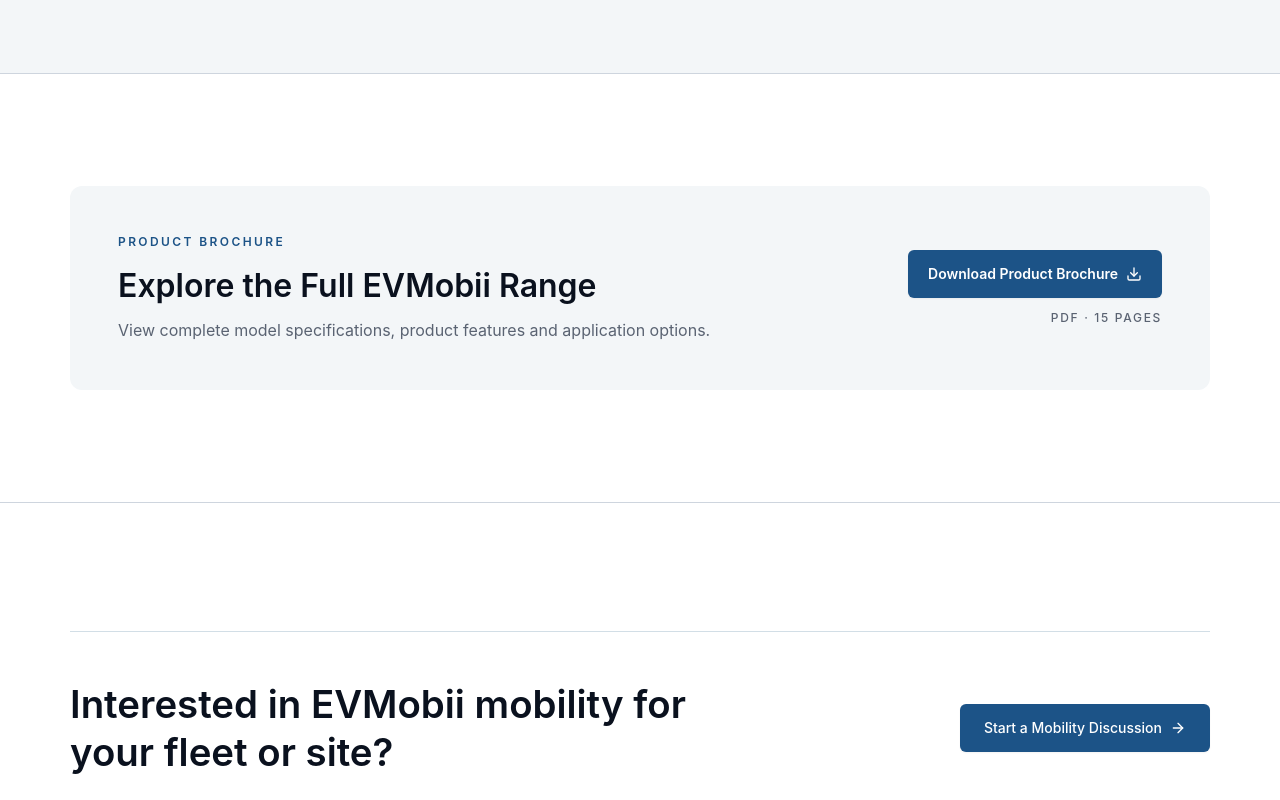
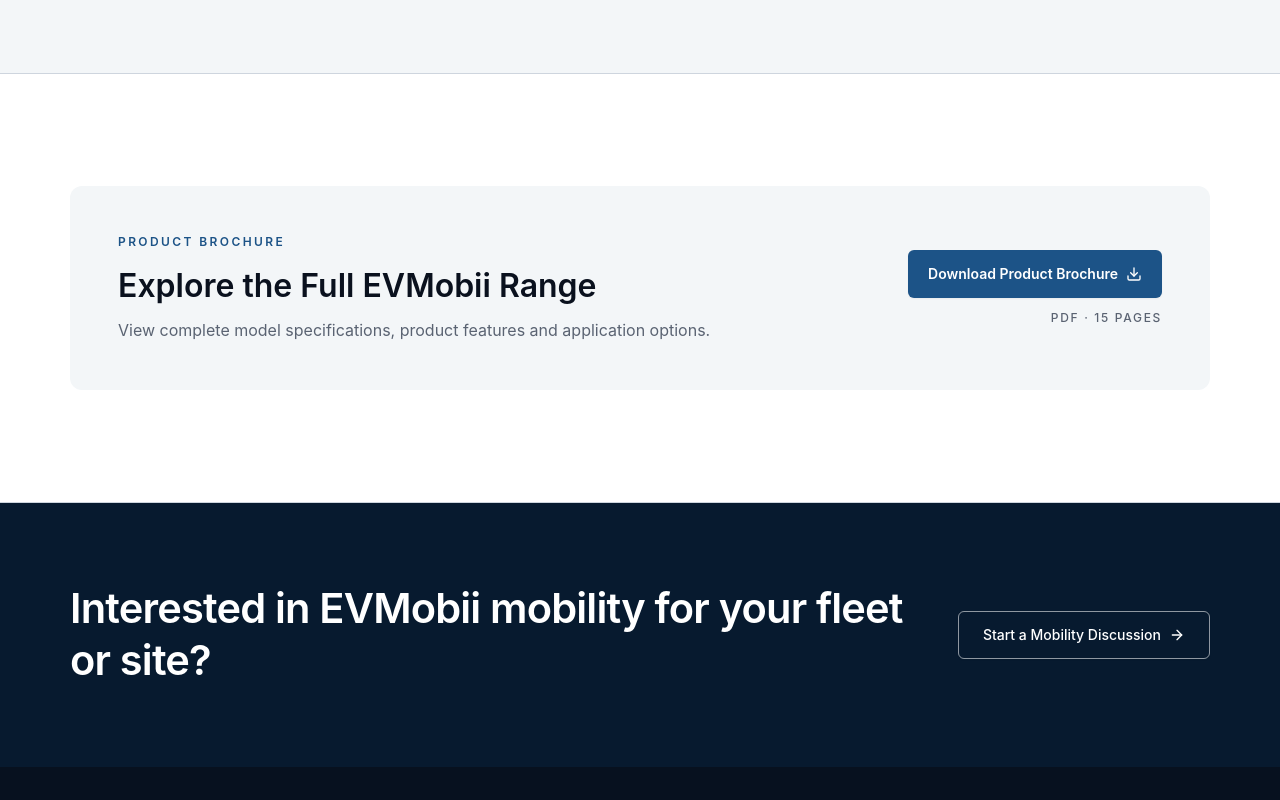
Before and after one commit to Hangzaihaha/wxpe-website, a Next.js app: page /mobility in a window 1280 px wide. Shown: the part 11200-12000 px from the top of the page. Built offline with nearby package versions, Linux system fonts and the light colour scheme.

Commit message:
fix: align mobility CTA and remove footer whitespace

```diff
--- a/app/mobility/page.tsx
+++ b/app/mobility/page.tsx
@@ -25,7 +25,7 @@
   WhyEVMobiiSection
 } from "@/components/sections/mobility-strategy-sections";
 import { SiteHeader } from "@/components/site-header";
-import { Button } from "@/components/ui/button";
+import { DiscussionCta } from "@/components/sections/discussion-cta";
 import { WxpeLogo } from "@/components/wxpe-logo";
 import { navItems } from "@/lib/site-data";
 
@@ -317,24 +317,12 @@
         </div>
       </section>
 
-      <section className="bg-background py-24 md:py-32">
-        <div className="container">
-          <Reveal>
-            <div className="flex flex-col gap-8 border-t border-[#d2dee6] pt-12 md:flex-row md:items-center md:justify-between">
-              <h2 className="max-w-2xl text-3xl font-semibold leading-tight text-foreground md:text-[2.4rem]">
-                Interested in EVMobii mobility for your fleet or site?
-              </h2>
-              <Button asChild size="lg">
-                <Link href="/contact">
-                  Start a Mobility Discussion
-                  <ArrowRight data-icon="inline-end" aria-hidden="true" />
-                </Link>
-              </Button>
-            </div>
-          </Reveal>
-        </div>
+      <DiscussionCta
+        heading="Interested in EVMobii mobility for your fleet or site?"
+        linkLabel="Start a Mobility Discussion"
+      />
 
-        <footer className="relative left-1/2 mt-24 w-screen -translate-x-1/2 bg-[#07111f] px-5 py-10 text-white md:py-12">
+      <footer className="bg-[#07111f] px-5 py-10 text-white md:py-12">
         <div className="container flex flex-col justify-between gap-8 md:flex-row md:items-start">
           <div>
             <WxpeLogo inverted />
@@ -355,7 +343,6 @@
           </nav>
         </div>
       </footer>
-      </section>
     </main>
   );
 }
--- a/app/projects/page.tsx
+++ b/app/projects/page.tsx
@@ -1,7 +1,6 @@
 import type { Metadata } from "next";
 import Image from "next/image";
 import Link from "next/link";
-import { ArrowRight } from "lucide-react";
 
 import { CategoryNavigation } from "@/components/projects/category-navigation";
 import {
@@ -10,7 +9,7 @@
 } from "@/components/projects/project-motion";
 import { Reveal } from "@/components/reveal";
 import { SiteHeader } from "@/components/site-header";
-import { Button } from "@/components/ui/button";
+import { DiscussionCta } from "@/components/sections/discussion-cta";
 import { WxpeLogo } from "@/components/wxpe-logo";
 import { navItems } from "@/lib/site-data";
 
@@ -267,28 +266,10 @@
         </div>
       </section>
 
-      <section className="bg-[#071a2f] py-16 text-white md:py-20">
-        <div className="container flex flex-col justify-between gap-8 md:flex-row md:items-center">
-          <Reveal>
-            <h2 className="text-3xl font-semibold tracking-[-0.02em] md:text-[2.6rem]">
-              Discuss an energy application
-            </h2>
-          </Reveal>
-          <Reveal delay={0.06}>
-            <Button
-              asChild
-              variant="outline"
-              size="lg"
-              className="border-white/55 bg-transparent text-white hover:bg-white hover:text-[#071a2f]"
-            >
-              <Link href="/contact">
-                Contact Us
-                <ArrowRight aria-hidden="true" />
-              </Link>
-            </Button>
-          </Reveal>
-        </div>
-      </section>
+      <DiscussionCta
+        heading="Discuss an energy application"
+        linkLabel="Contact Us"
+      />
 
       <footer className="bg-[#07111f] px-5 py-10 text-white md:py-12">
         <div className="container flex flex-col justify-between gap-8 md:flex-row md:items-start">
--- /dev/null
+++ b/components/sections/discussion-cta.tsx
@@ -0,0 +1,37 @@
+import Link from "next/link";
+import { ArrowRight } from "lucide-react";
+
+import { Reveal } from "@/components/reveal";
+import { Button } from "@/components/ui/button";
+
+type DiscussionCtaProps = {
+  heading: string;
+  linkLabel: string;
+};
+
+export function DiscussionCta({ heading, linkLabel }: DiscussionCtaProps) {
+  return (
+    <section className="bg-[#071a2f] py-16 text-white md:py-20">
+      <div className="container flex flex-col justify-between gap-8 md:flex-row md:items-center">
+        <Reveal>
+          <h2 className="text-3xl font-semibold leading-tight tracking-[-0.02em] md:text-[2.6rem] md:leading-tight">
+            {heading}
+          </h2>
+        </Reveal>
+        <Reveal delay={0.06}>
+          <Button
+            asChild
+            variant="outline"
+            size="lg"
+            className="border-white/55 bg-transparent text-white hover:bg-white hover:text-[#071a2f]"
+          >
+            <Link href="/contact">
+              {linkLabel}
+              <ArrowRight aria-hidden="true" />
+            </Link>
+          </Button>
+        </Reveal>
+      </div>
+    </section>
+  );
+}
```
Lines whose indentation alone changed are shown as unchanged.
